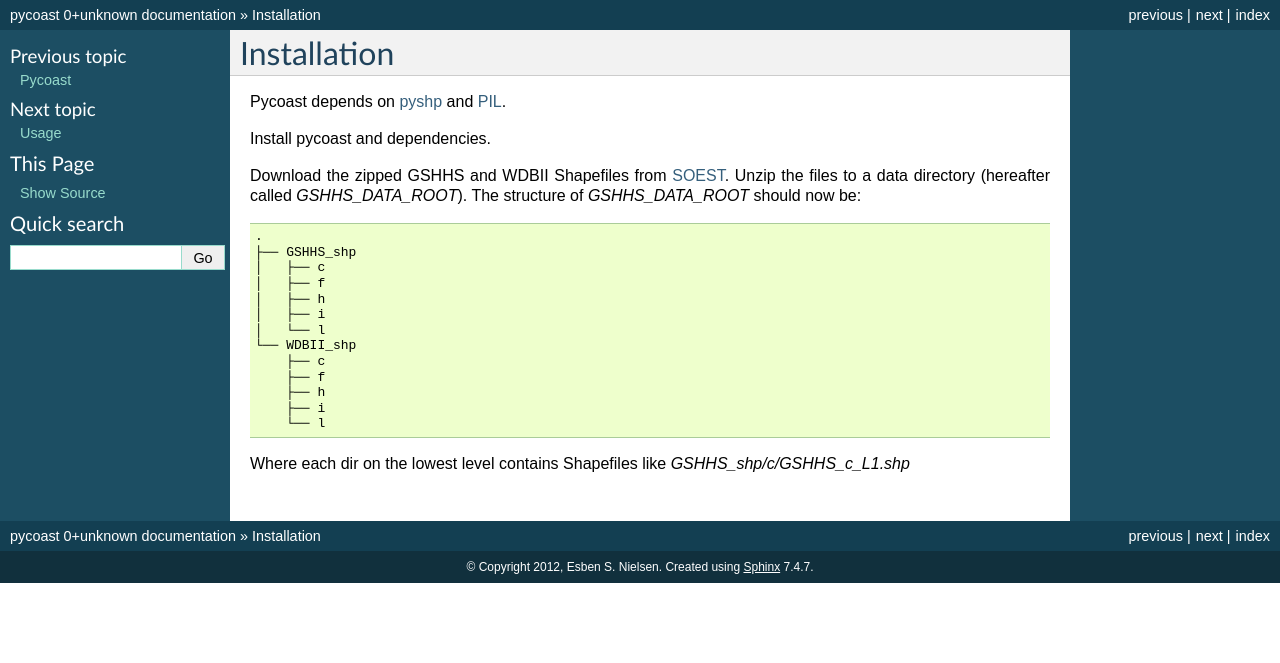
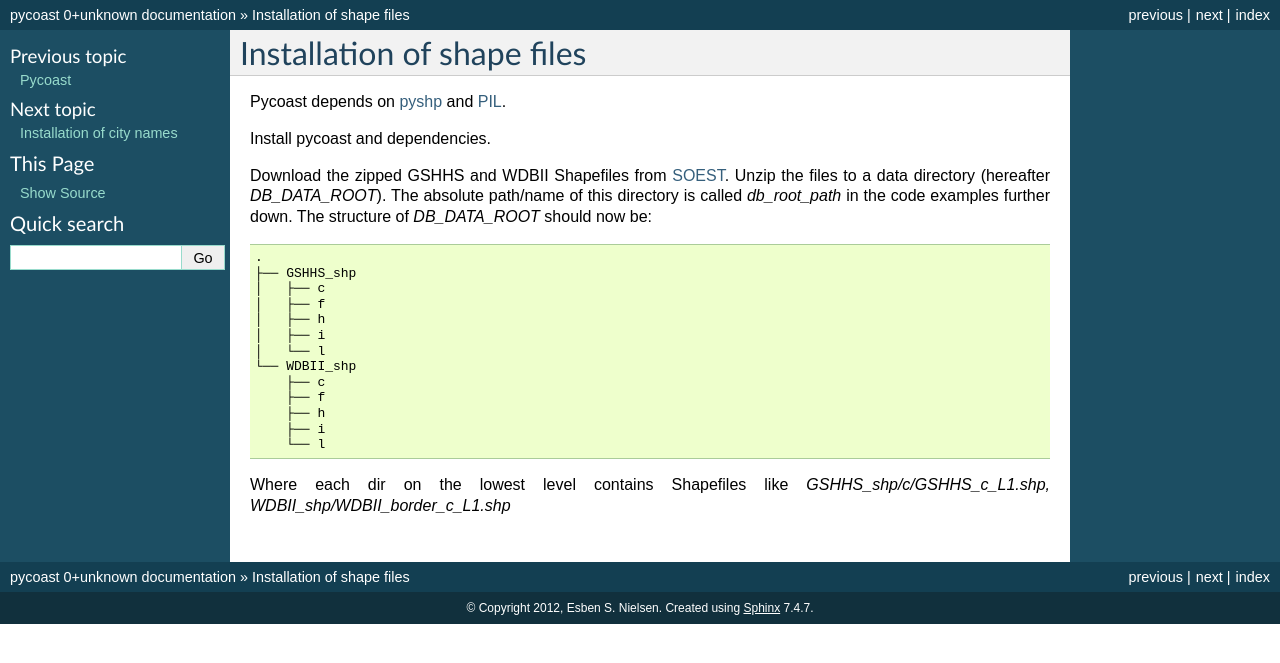
Before and after one commit to pytroll/pycoast, a Sphinx documentation site: the page built from docs/source/installation_shape_files.rst, in a window 1280 px wide. Shown: the top 663 px of the page. Built offline with Sphinx 7.4.7, drawn with Linux system fonts in a browser that asks for light colours.

Commit message:
Documented installation procedure

```diff
--- a/docs/source/index.rst
+++ b/docs/source/index.rst
@@ -14,7 +14,8 @@ images using data from the GSHHS and WDBII datasets
 .. toctree::
    :maxdepth: 2
 
-   installation
+   installation_shape_files
+   installation_city_names
    usage
    high_quality_contours
    graticule
--- a/docs/source/installation.rst
+++ b/docs/source/installation_shape_files.rst
@@ -1,12 +1,14 @@
-Installation
-------------
+Installation of shape files
+---------------------------
 Pycoast depends on pyshp_ and PIL_.
 
 Install pycoast and dependencies.
 
 Download the zipped GSHHS and WDBII Shapefiles from SOEST_.
-Unzip the files to a data directory (hereafter called *GSHHS_DATA_ROOT*).
-The structure of *GSHHS_DATA_ROOT* should now be::
+Unzip the files to a data directory (hereafter *DB_DATA_ROOT*).
+The absolute path/name of this directory is called *db_root_path*
+in the code examples further down.
+The structure of *DB_DATA_ROOT* should now be::
 
     .
     ├── GSHHS_shp
@@ -22,8 +24,9 @@ The structure of *GSHHS_DATA_ROOT* should now be::
         ├── i
         └── l
 
-Where each dir on the lowest level contains Shapefiles like *GSHHS_shp/c/GSHHS_c_L1.shp*
+Where each dir on the lowest level contains Shapefiles like
+*GSHHS_shp/c/GSHHS_c_L1.shp, WDBII_shp/WDBII_border_c_L1.shp*
 
 .. _SOEST: http://www.soest.hawaii.edu/pwessel/gshhs/index.html
-.. _PIL: http://www.pythonware.com/products/pil/
+.. _PIL: https://pillow.readthedocs.io/en/stable/
 .. _pyshp: http://code.google.com/p/pyshp/
```
Also changed, not shown: docs/source/installation_city_names.rst (added, +35 -0 lines).
